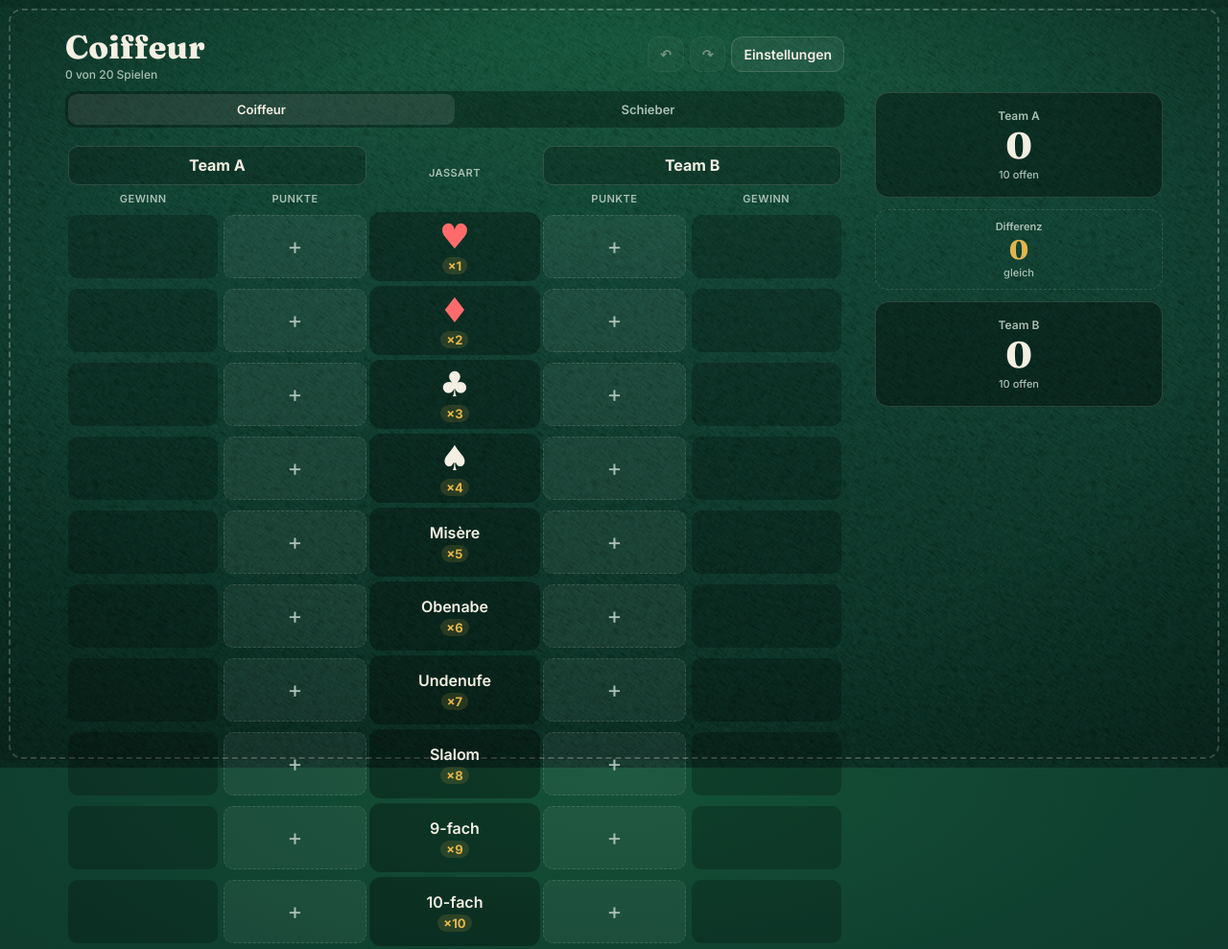
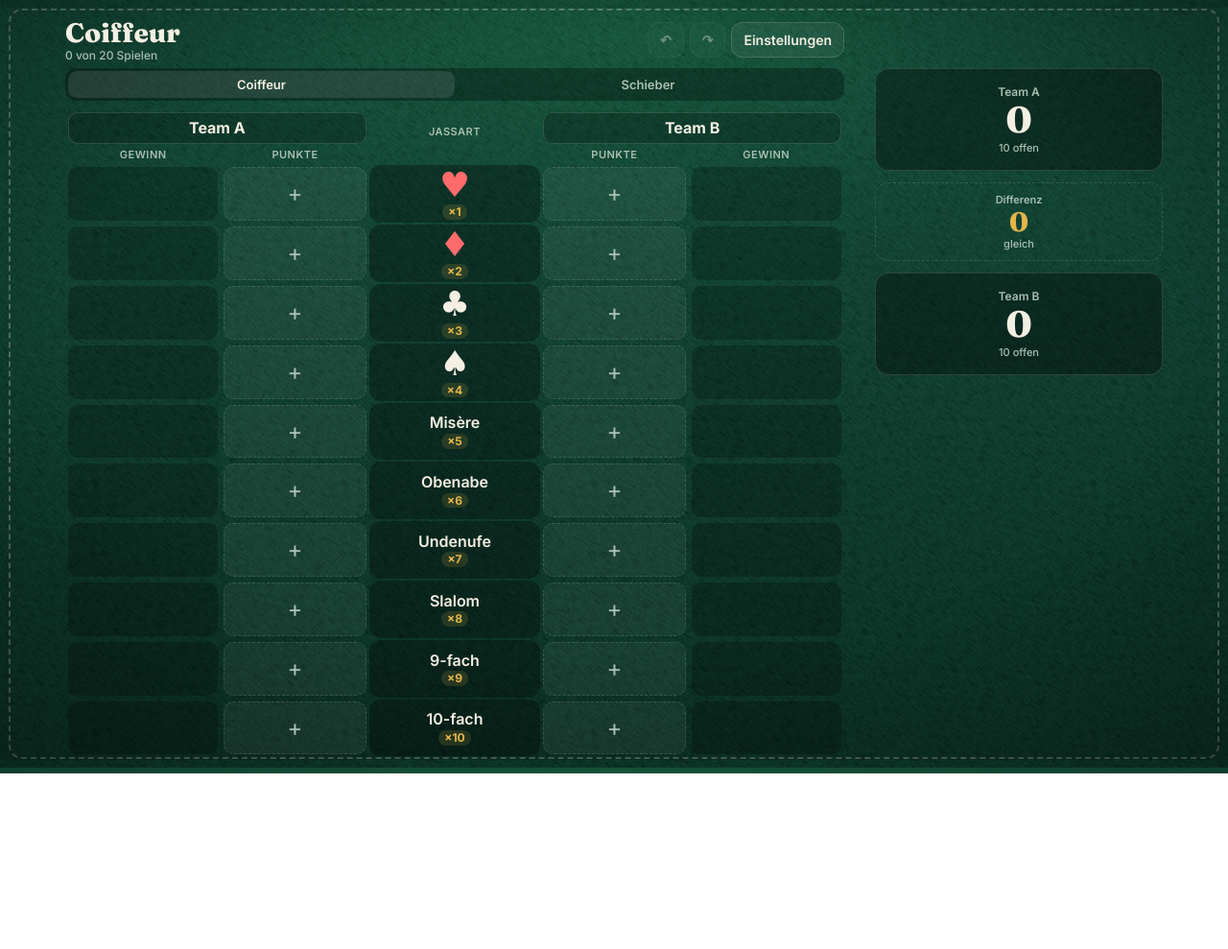
Before and after one commit to mischuwe/jass, a plain HTML site: page index.html in a window 1280 px wide. Shown: the whole page at 96% size. After the commit the page ends 806 px from the top, so only its background shows below. Drawn offline with Linux system fonts and the light colour scheme.

Commit message:
Kompaktere Tafel: Zeilenhöhe passt sich der Bildschirmhöhe an, weniger Abstand oben und unten
Co-Authored-By: Claude Opus 5.5 <noreply@anthropic.com>
Claude-Session: https://claude.ai/code/session_01GGuy9xJa1SEPzgqDcVFEXs

```diff
--- a/index.html
+++ b/index.html
@@ -30,9 +30,9 @@ body::before{content:"";position:fixed;inset:0;pointer-events:none;z-index:-1;op
 html[data-theme=filz] body::before,html[data-theme=filzhell] body::before,html[data-theme=steppichrot] body::before,html[data-theme=steppichblau] body::before{opacity:.10}
 html{background:var(--bg) fixed;min-height:100%}
 html,body{margin:0;color:var(--chalk);font-family:Inter,system-ui,sans-serif;min-height:100%}
-body{padding:14px 12px 190px;max-width:900px;margin:0 auto}
-header{display:flex;align-items:center;justify-content:space-between;gap:8px;margin-bottom:10px}
-h1{font-family:Fraunces,serif;font-weight:800;font-size:26px;margin:0}
+body{padding:10px 12px calc(92px + env(safe-area-inset-bottom));max-width:900px;margin:0 auto}
+header{display:flex;align-items:center;justify-content:space-between;gap:8px;margin-bottom:6px}
+h1{font-family:Fraunces,serif;font-weight:800;font-size:26px;line-height:1.15;margin:0}
 h1 small{display:block;font:500 12px Inter;color:var(--muted)}
 .btn{border:1px solid var(--line);background:rgba(255,255,255,.06);color:var(--chalk);border-radius:12px;padding:9px 12px;font:600 14px Inter;cursor:pointer}
 .btn:active{transform:scale(.97)}
@@ -73,12 +73,12 @@ tr.drop-above td{box-shadow:0 -3px 0 var(--gold)}
 tr.drop-below td{box-shadow:0 3px 0 var(--gold)}
 .ghostEl{position:fixed;pointer-events:none;z-index:50;background:var(--gold);color:var(--onGold);font:700 14px Inter;padding:8px 12px;border-radius:10px;box-shadow:0 8px 24px rgba(0,0,0,.4);transform:translate(-50%,-120%)}
 
-.bar{position:fixed;left:0;right:0;bottom:0;background:linear-gradient(180deg,transparent,color-mix(in srgb,var(--barbg) 96%,transparent) 25%);padding:18px 12px calc(12px + env(safe-area-inset-bottom))}
+.bar{position:fixed;left:0;right:0;bottom:0;background:linear-gradient(180deg,transparent,color-mix(in srgb,var(--barbg) 96%,transparent) 25%);padding:12px 12px calc(8px + env(safe-area-inset-bottom))}
 .totals{max-width:900px;margin:0 auto;display:flex;gap:8px;overflow-x:auto}
-.tot{flex:1 0 96px;background:rgba(0,0,0,.35);border:1px solid var(--line);border-radius:14px;padding:8px 10px;text-align:center}
+.tot{flex:1 0 96px;background:rgba(0,0,0,.35);border:1px solid var(--line);border-radius:14px;padding:5px 10px;text-align:center}
 .tot.lead{border-color:var(--gold);box-shadow:0 0 0 1px var(--gold) inset}
 .tot .nm{font:600 12px Inter;color:var(--muted);white-space:nowrap;overflow:hidden;text-overflow:ellipsis}
-.tot .sum{font:800 24px Fraunces,serif}
+.tot .sum{font:800 24px/1.15 Fraunces,serif}
 .tot .sub{font:500 11px Inter;color:var(--muted)}
 
 .scrim{position:fixed;inset:0;background:rgba(0,0,0,.55);display:none;align-items:flex-end;justify-content:center;z-index:10}
@@ -124,14 +124,14 @@ label.f{display:block;font:600 12px Inter;color:var(--muted);margin:14px 0 6px;t
 .foot{color:var(--muted);font-size:12px;text-align:center;margin-top:10px}
 
 /* Symmetrisches Layout */
-table{width:100%;table-layout:fixed;border-spacing:0 5px}
+table{width:100%;table-layout:fixed;border-spacing:0 2px}
 th{font:600 11px Inter;color:var(--muted);text-transform:uppercase;letter-spacing:.5px;text-align:center}
 th.mid{vertical-align:bottom;padding-bottom:8px}
 .th{min-width:0;justify-content:center}
 .th .tn{max-width:100%;text-transform:none;letter-spacing:0;color:var(--chalk);white-space:normal;line-height:1.2;font-size:13px;text-align:center}
 tr.subh th{padding:0 2px 2px;font-size:10px}
 td.var{position:static;border-radius:12px;background:rgba(0,0,0,.3);text-align:center;padding:5px 2px}
-.vh{flex-direction:column;justify-content:center;gap:3px}
+.vh{flex-direction:column;justify-content:center;gap:2px}
 .vh .nl{display:flex;align-items:center;gap:4px;max-width:100%}
 td.var .n{font-size:13px;white-space:nowrap;overflow:hidden;text-overflow:ellipsis}
 td.var .m{font-size:11px;padding:1px 6px}
@@ -152,24 +152,22 @@ td.addcell{position:static;padding-top:6px}
 .wrap{overflow:visible;margin:0;padding:0}
 .totals{display:grid;grid-template-columns:minmax(0,1fr) auto minmax(0,1fr);gap:8px;overflow:visible}
 .tot{min-width:0}
-.diff{text-align:center;padding:8px 6px;min-width:84px}
+.diff{text-align:center;padding:5px 6px;min-width:84px}
 .diff .nm{font:600 11px Inter;color:var(--muted)}
-.diff .dv{font:800 20px Fraunces,serif;color:var(--gold)}
+.diff .dv{font:800 20px/1.15 Fraunces,serif;color:var(--gold)}
 .diff .sub{font:500 11px Inter;color:var(--muted)}
 
 /* Tablet */
 @media (min-width:700px){
-  body{max-width:820px;padding:24px 24px 210px}
-  h1{font-size:34px}
+  body{max-width:820px;padding:16px 24px calc(100px + env(safe-area-inset-bottom))}
+  h1{font-size:28px}
   .cellbtn,.vbox{min-height:60px}
   .cellbtn .big{font-size:19px}
   .vbox{font-size:21px}
-  .sym.only{font-size:36px}
-  .sym.svgs svg{width:36px;height:36px}
+  td.var .m{font-size:12px}
   td.var .n{font-size:16px}
-  td.var .m{font-size:13px}
   .th .tn{font-size:16px}
-  .th{padding:10px}
+  .th{padding:6px}
   tr.subh th{font-size:11px}
   .scrim{align-items:center}
   .sheet{max-width:560px;border-radius:20px;border-bottom:1px solid var(--line);max-height:86vh}
@@ -178,8 +176,8 @@ td.addcell{position:static;padding-top:6px}
 }
 /* PC / Tablet quer: Summen als Seitenleiste */
 @media (min-width:1100px){
-  body{max-width:1200px;padding:28px 360px 40px 28px}
-  .bar{left:auto;bottom:auto;top:96px;width:300px;right:max(28px,calc((100vw - 1200px)/2 + 28px));background:none;padding:0}
+  body{max-width:1200px;padding:18px 360px 16px 28px}
+  .bar{left:auto;bottom:auto;top:71px;width:300px;right:max(28px,calc((100vw - 1200px)/2 + 28px));background:none;padding:0}
   .totals{display:flex;flex-direction:column;gap:12px}
   .tot{padding:16px}
   .tot .sum{font-size:38px}
@@ -239,16 +237,17 @@ html.felt.light td.var{background:rgba(255,255,255,.7)}
 html.felt.light :is(.btn,.th,.tot,.vbox){background:rgba(255,255,255,.28)}
 html.felt.light .cellbtn{background:rgba(255,255,255,.18)}
 /* ---------- Modus & Schieber ---------- */
-.modeSeg{margin:0 0 12px}
+.modeSeg{margin:0 0 8px}
+.modeSeg button{padding:6px}
 .newround{width:100%;padding:14px;font-size:16px;margin-bottom:12px}
 .rnd{display:grid;grid-template-columns:34px 58px 1fr 1fr;gap:6px;align-items:center;margin-bottom:6px;cursor:pointer}
 .rnd.hd2{cursor:default;font:600 11px Inter;color:var(--muted);text-transform:uppercase;letter-spacing:.5px;text-align:center;margin-bottom:4px}
 .rnd .no{color:var(--muted);font:600 13px Inter;text-align:center}
-.rnd .tr{height:52px;display:flex;flex-direction:column;align-items:center;justify-content:center;border-radius:10px;background:var(--box)}
+.rnd .tr{height:48px;display:flex;flex-direction:column;align-items:center;justify-content:center;border-radius:10px;background:var(--box)}
 .rnd .tr .sym.only{font-size:22px}.rnd .tr .sym.svgs svg{width:22px;height:22px}
 .rnd .tr .tn2{font:600 11px Inter}
 .rnd .tr .m{font:700 10px Inter;color:var(--gold)}
-.rnd .pt{height:52px;display:flex;flex-direction:column;align-items:center;justify-content:center;border-radius:10px;background:var(--box);border:1px solid transparent}
+.rnd .pt{height:48px;display:flex;flex-direction:column;align-items:center;justify-content:center;border-radius:10px;background:var(--box);border:1px solid transparent}
 .rnd .pt b{font:700 18px Inter}
 .rnd .pt small{font:500 11px Inter;color:var(--muted)}
 .rnd .pt.best{border-color:color-mix(in srgb,var(--gold) 40%,transparent)}
@@ -281,19 +280,23 @@ html.felt.light .cellbtn{background:rgba(255,255,255,.18)}
 .tgl input{width:20px;height:20px}
 .pbar{height:5px;border-radius:3px;background:var(--box);margin-top:6px;overflow:hidden}
 .pbar i{display:block;height:100%;background:var(--gold);border-radius:3px}
-@media (min-width:700px){.rnd{grid-template-columns:44px 80px 1fr 1fr}.rnd .pt,.rnd .tr{height:60px}.rnd .pt b{font-size:22px}}
+@media (min-width:700px){.rnd{grid-template-columns:44px 80px 1fr 1fr}.rnd .pt,.rnd .tr{height:56px}.rnd .pt b{font-size:22px}}
 html[data-theme=tafel] :is(.rnd .pt,.rnd .tr,.trumps button){background:transparent!important;border:1.6px solid rgba(239,239,232,.5)!important;filter:url(#chalk)}
 html[data-theme=tafel] .rnd .pt.best{border-color:var(--gold)!important}
 html[data-theme=tafel] .rnd .pt b{font-family:Kalam,cursive}
 html.felt.light :is(.rnd .tr){background:rgba(255,255,255,.7)}
-/* Einheitliche Zeilenhöhe */
-td.c,td.val,td.var{vertical-align:middle;padding:3px}
-td.var{padding:3px 2px}
-.cellbtn,.vbox,.vh{height:56px;min-height:0!important;box-sizing:border-box;margin:0}
+/* Einheitliche Zeilenhöhe: passt sich der Bildschirmhöhe an, damit alle Jassarten ohne Scrollen sichtbar sind (--fixH und --n setzt fitRows) */
+#grid{--rh:clamp(40px,calc((100svh - var(--fixH,320px)) / var(--n,10)),48px)}
+@media (min-width:700px){#grid{--rh:clamp(42px,calc((100svh - var(--fixH,320px)) / var(--n,10)),56px)}}
+td.c,td.val,td.var{vertical-align:middle;padding:2px 3px}
+td.var{padding:2px}
+.cellbtn,.vbox,.vh{height:var(--rh);min-height:0!important;box-sizing:border-box;margin:0}
+#grid .sym.only{font-size:calc(var(--rh) - 20px)}
+td.var :is(.n,.m){line-height:1.15}
+#grid .sym.svgs svg{width:calc(var(--rh) - 20px);height:calc(var(--rh) - 20px)}
 .vbox{border:1px solid transparent}
 .vbox.win{border-color:color-mix(in srgb,var(--gold) 35%,transparent)}
 .vh{justify-content:center}
-@media (min-width:700px){.cellbtn,.vbox,.vh{height:66px}}
 @media (hover:hover){.cellbtn:hover{border-color:var(--gold)}.btn:hover{border-color:var(--gold)}}
 .cellbtn:not(.done){font-size:20px;font-weight:400}
 @media (min-width:700px){.cellbtn:not(.done){font-size:24px}}
@@ -517,7 +520,20 @@ function renderC(){
   $("undoBtn").style.opacity=S.history.length?1:.4;
   $("redoBtn").style.opacity=(S.future||[]).length?1:.4;
   save();
+  fitRows();
 }
+/* Zeilenhöhe an Bildschirm anpassen: misst den Platz über, zwischen und unter den Zeilen; die Höhe selbst rechnet das CSS (--rh) */
+function fitRows(){
+  const g=$("grid"),rows=g.querySelectorAll("tr[data-row]");
+  if(!rows.length||!g.offsetParent)return;
+  const first=rows[0].getBoundingClientRect(),last=rows[rows.length-1].getBoundingClientRect();
+  const cur=rows[0].querySelector(".vh").offsetHeight;
+  const bar=document.querySelector(".bar"),below=innerWidth>=1100?16:bar.offsetHeight;
+  g.style.setProperty("--fixH",Math.ceil(first.top+scrollY+(last.bottom-first.top-rows.length*cur)+below)+"px");
+  g.style.setProperty("--n",rows.length);
+}
+addEventListener("resize",()=>requestAnimationFrame(fitRows));
+if(document.fonts)document.fonts.ready.then(fitRows);
 
 /* ---------- Reihenfolge in den Einstellungen per Griff ---------- */
 let sd=null,suppressClick=false;
```
